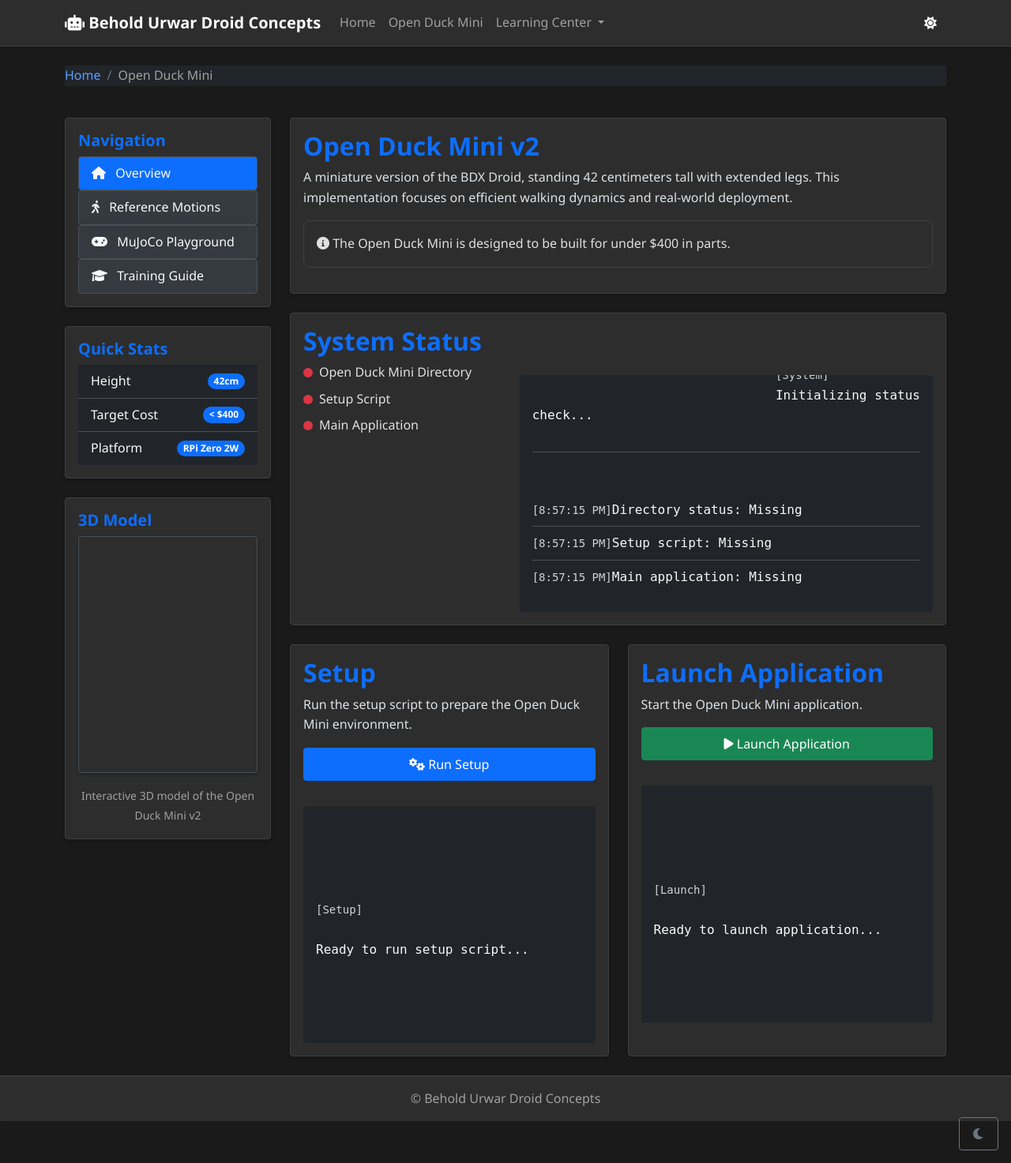
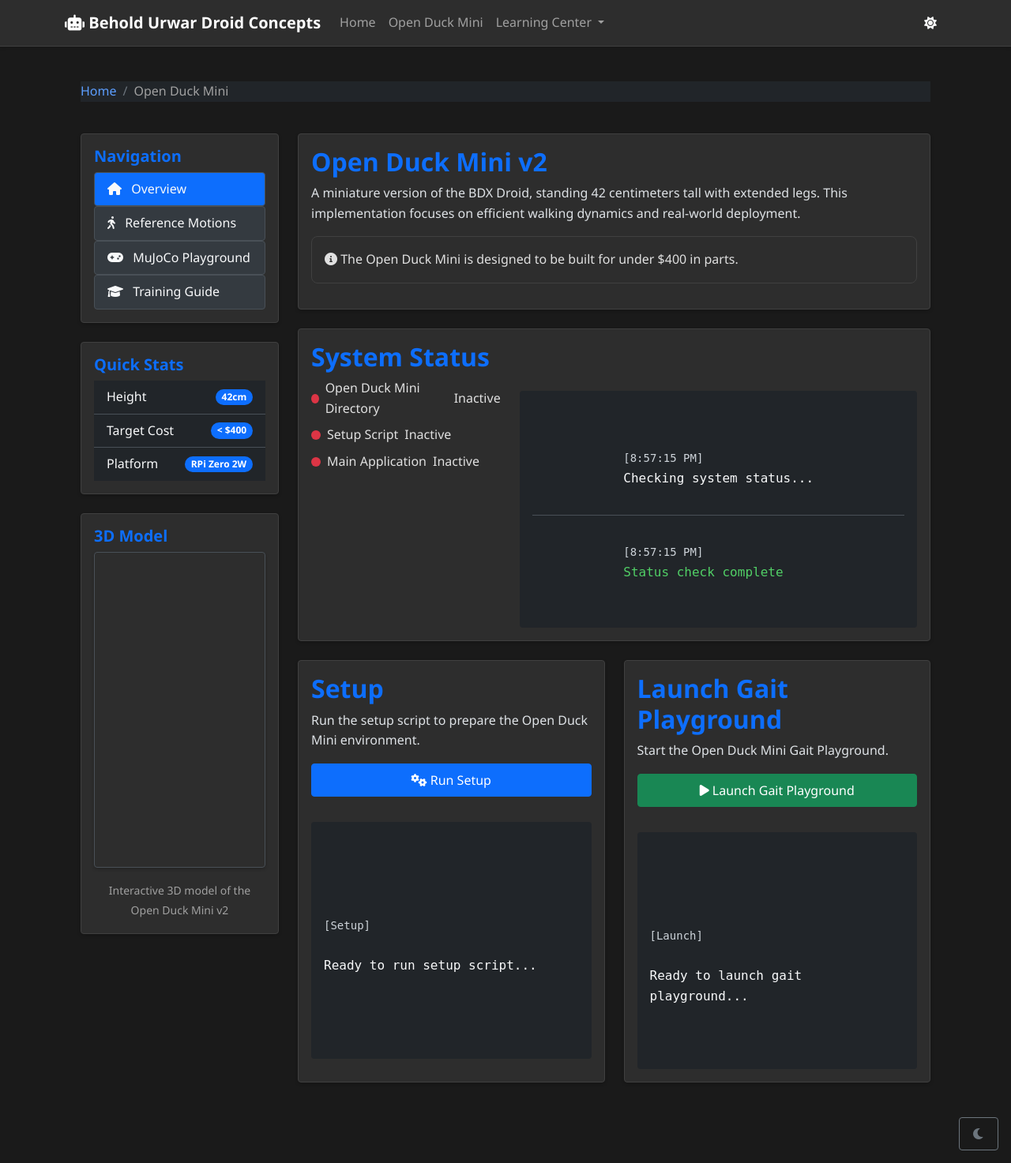
Before and after one commit to Aronnaxx/Behold-Urwar-Droid-Concepts, a Flask app: page /open_duck_mini/ in a window 1280 px wide. Shown: the whole page at 79% size. Run offline with Flask 3, Linux system fonts and the light colour scheme; a map, chart or similar area stays blank; some libraries are stand-ins or nearby versions.

Commit message:
more adds

```diff
--- a/app/routes/open_duck_mini.py
+++ b/app/routes/open_duck_mini.py
@@ -38,44 +38,124 @@
     """
     Endpoint to run the setup for Open Duck Mini.
     """
-    cwd = os.path.join(os.getcwd(), 'submodules', 'open_duck_mini')
+    try:
+        # Install the Open Duck Playground package
+        playground_cwd = os.path.join(os.getcwd(), 'submodules', 'open_duck_playground')
+        reference_motion_cwd = os.path.join(os.getcwd(), 'submodules', 'open_duck_reference_motion_generator')
 
-    # Install the package in development mode
-    stdout, stderr = run_command("pip install -e .", cwd)
+        # Check if directories exist
+        if not os.path.exists(playground_cwd) or not os.path.exists(reference_motion_cwd):
+            return jsonify({
+                'success': False,
+                'error': f'One or more required directories not found:\n{playground_cwd}\n{reference_motion_cwd}'
+            }), 500
 
-    if stderr and "Successfully installed" not in stderr:
-        return jsonify({'success': False, 'error': stderr}), 500
-    return jsonify({'success': True, 'output': stdout})
+        # Install the Open Duck Playground package
+        stdout, stderr = run_command("pip install -e . -v", playground_cwd)
+
+        # Install the Open Duck Reference Motion Generator package
+        stdout, stderr = run_command("pip install -e . -v", reference_motion_cwd)
+
+        # Check installation success - look for both package name formats
+        verify_stdout, verify_stderr = run_command("pip show Open-Duck-Playground", playground_cwd)
+        if "Name: Open-Duck-Playground" not in verify_stdout and "Name: Open_Duck_Playground" not in verify_stdout:
+            return jsonify({
+                'success': False,
+                'error': f'Installation verification failed.\nStdout: {stdout}\nStderr: {stderr}'
+            }), 500
+
+        return jsonify({
+            'success': True,
+            'output': f'Installation successful.\nStdout: {stdout}\nStderr: {stderr}'
+        })
+
+    except Exception as e:
+        return jsonify({
+            'success': False,
+            'error': f'Setup failed with error: {str(e)}'
+        }), 500
 
 @open_duck_mini.route('/launch', methods=['POST'])
 def launch():
     """
-    Endpoint to launch the Open Duck Mini playground.
+    Endpoint to launch the Open Duck Mini gait playground.
     """
-    cwd = os.path.join(os.getcwd(), 'submodules', 'open_duck_playground')
-    stdout, stderr = run_command("python playground/open_duck_mini_v2/runner.py --env joystick --task walk", cwd)
+    cwd = os.path.join(os.getcwd(), 'submodules', 'open_duck_reference_motion_generator')
 
-    if stderr:
-        return jsonify({'success': False, 'error': stderr}), 500
-    return jsonify({'success': True, 'output': stdout})
+    # Add the playground directory to PYTHONPATH
+    env = os.environ.copy()
+    env['PYTHONPATH'] = f"{cwd}:{env.get('PYTHONPATH', '')}"
+
+    try:
+        # First check if the process is already running
+        ps_result = subprocess.run(
+            ["ps", "aux"],
+            capture_output=True,
+            text=True
+        )
+        if "gait_playground.py" in ps_result.stdout:
+            return jsonify({
+                'success': False,
+                'error': 'Application is already running. Please close it before launching again.'
+            }), 400
+
+        # Launch the application with debug output
+        result = subprocess.Popen(
+            ["python", "-u", "open_duck_reference_motion_generator/gait_playground.py", "--duck", "open_duck_mini_v2"],
+            cwd=cwd,
+            env=env,
+            stdout=subprocess.PIPE,
+            stderr=subprocess.PIPE,
+            text=True,
+            bufsize=1
+        )
+
+        # Read initial output to check for immediate errors
+        try:
+            stdout, stderr = result.communicate(timeout=5)
+            if result.returncode is not None and result.returncode != 0:
+                return jsonify({
+                    'success': False,
+                    'error': f'Application failed to start:\n{stderr}'
+                }), 500
+
+            return jsonify({
+                'success': True,
+                'output': f'Application launched successfully.\nOutput: {stdout}\nErrors: {stderr}'
+            })
+
+        except subprocess.TimeoutExpired:
+            # Process is still running (good!)
+            result.kill()  # Kill the process we used for checking
+            return jsonify({
+                'success': True,
+                'output': 'Application launched successfully and is running in the background.'
+            })
+
+    except Exception as e:
+        return jsonify({
+            'success': False,
+            'error': f'Launch failed with error: {str(e)}'
+        }), 500
 
 @open_duck_mini.route('/status', methods=['GET'])
 def status():
     """
     Endpoint to check the status of Open Duck Mini setup and running processes.
     """
-    cwd = os.path.join(os.getcwd(), 'submodules', 'open_duck_mini')
-    playground_dir = os.path.join(os.getcwd(), 'submodules', 'open_duck_playground')
+    playground_cwd = os.path.join(os.getcwd(), 'submodules', 'open_duck_reference_motion_generator')
 
-    # Check if the package is installed
-    stdout, stderr = run_command("pip show mini-bdx", cwd)
-    package_installed = "Name: mini-bdx" in stdout
+    # Check if the package is installed - look for both package name formats
+    stdout, _ = run_command("pip show Open-Duck-Playground", playground_cwd)
+    if "Name: Open-Duck-Playground" not in stdout:
+        stdout, _ = run_command("pip show Open_Duck_Playground", playground_cwd)
+    playground_installed = "Name: Open-Duck-Playground" in stdout or "Name: Open_Duck_Playground" in stdout
 
-    # Check if the playground runner exists
-    runner_file = Path(playground_dir) / 'playground' / 'open_duck_mini_v2' / 'runner.py'
+    # Check if the gait playground file exists
+    playground_file = Path(playground_cwd) / 'open_duck_reference_motion_generator' / 'gait_playground.py'
 
     return jsonify({
-        'setup_file_exists': package_installed,
-        'main_file_exists': runner_file.exists(),
-        'directory_exists': os.path.exists(cwd)
+        'setup_file_exists': playground_installed,
+        'main_file_exists': playground_file.exists(),
+        'directory_exists': os.path.exists(playground_cwd)
     })
--- a/requirements.txt
+++ b/requirements.txt
@@ -1,3 +1,8 @@
 flask==3.0.2
 requests==2.31.0
 python-dotenv==1.0.1
+placo
+placo-utils
+placo-walk-engine
+numpy
+scipy
--- a/templates/base.html
+++ b/templates/base.html
@@ -3,7 +3,7 @@
 <head>
     <meta charset="UTF-8">
     <meta name="viewport" content="width=device-width, initial-scale=1.0">
-    <title>{% block title %}Behold Urwar Droid Concepts{% endblock %}</title>
+    <title>{% block title %}Behold-Urwar Droid Concepts{% endblock %}</title>
     <link href="https://cdn.jsdelivr.net/npm/bootstrap@5.1.3/dist/css/bootstrap.min.css" rel="stylesheet">
     <link href="https://cdnjs.cloudflare.com/ajax/libs/font-awesome/6.0.0/css/all.min.css" rel="stylesheet">
     <link href="{{ url_for('static', filename='css/style.css') }}" rel="stylesheet">
--- a/templates/index.html
+++ b/templates/index.html
@@ -1,6 +1,6 @@
 {% extends "base.html" %}
 
-{% block title %}Duck Droid Concepts - Home{% endblock %}
+{% block title %}Behold-Urwar Droid Concepts - Home{% endblock %}
 
 {% block extra_css %}
 <style>
--- a/templates/open_duck_mini.html
+++ b/templates/open_duck_mini.html
@@ -4,6 +4,20 @@
 
 {% block extra_css %}
 <style>
+    html, body {
+        height: 100%;
+        margin: 0;
+        padding: 0;
+        overflow-x: hidden;
+    }
+    .container-fluid {
+        min-height: 100vh;
+        padding: 0;
+    }
+    .main-content {
+        padding: 20px;
+        min-height: calc(100vh - 56px); /* Adjust based on your navbar height */
+    }
     .status-indicator {
         width: 12px;
         height: 12px;
@@ -106,7 +120,7 @@
     }
     .model-viewer {
         width: 100%;
-        height: 300px;
+        height: 400px;
         background-color: var(--bs-dark);
         border: 1px solid var(--bs-gray-700);
         border-radius: 0.25rem;
@@ -137,6 +151,8 @@
 {% endblock %}
 
 {% block content %}
+<div class="container-fluid">
+    <div class="main-content">
         <div class="row">
             <div class="col-md-12 mb-4">
                 <nav aria-label="breadcrumb">
@@ -296,15 +312,17 @@
                     <div class="col-md-6">
                         <div class="card h-100">
                             <div class="card-body d-flex flex-column">
-                        <h2 class="card-title">Launch Application</h2>
-                        <p class="card-text">Start the Open Duck Mini application.</p>
+                                <h2 class="card-title">Launch Gait Playground</h2>
+                                <p class="card-text">Start the Open Duck Mini Gait Playground.</p>
                                 <button id="launch-btn" class="btn btn-success mb-3">
-                            <i class="fas fa-play"></i> Launch Application
+                                    <i class="fas fa-play"></i> Launch Gait Playground
                                 </button>
                                 <div class="log-output flex-grow-1" id="launch-log" style="min-height: 200px;">
                                     <div class="log-entry">
                                         <span class="log-timestamp">[Launch]</span>
-                                <span class="log-message">Ready to launch application...</span>
+                                        <span class="log-message">Ready to launch gait playground...</span>
+                                    </div>
+                                </div>
                             </div>
                         </div>
                     </div>
@@ -318,100 +336,136 @@
 {% block extra_js %}
 <script type="module" src="https://ajax.googleapis.com/ajax/libs/model-viewer/3.4.0/model-viewer.min.js"></script>
 <script>
-document.addEventListener('DOMContentLoaded', function() {
-    // Check initial status
-    checkStatus();
+    function addLogEntry(logId, message, type = 'info') {
+        const timestamp = new Date().toLocaleTimeString();
+        let messageClass = '';
 
-    // Setup button handler
+        switch(type) {
+            case 'error':
+                messageClass = ' log-error';
+                break;
+            case 'success':
+                messageClass = ' log-success';
+                break;
+            default:
+                messageClass = '';
+        }
+
+        const logEntry = `<div class="log-entry">
+            <span class="log-timestamp">[${timestamp}]</span>
+            <span class="log-message${messageClass}">${message}</span>
+        </div>`;
+        const logElement = document.getElementById(logId);
+        logElement.innerHTML += logEntry;
+        logElement.scrollTop = logElement.scrollHeight;
+    }
+
+    function updateStatusIndicator(id, success) {
+        const indicator = document.getElementById(id);
+        indicator.className = 'status-indicator ' + (success ? 'status-success' : 'status-error');
+
+        // Add status text
+        const statusText = success ? 'Active' : 'Inactive';
+        const parentElement = indicator.parentElement;
+        const statusSpan = parentElement.querySelector('.status-text');
+        if (statusSpan) {
+            statusSpan.textContent = statusText;
+        } else {
+            const span = document.createElement('span');
+            span.className = 'status-text ms-2';
+            span.textContent = statusText;
+            parentElement.appendChild(span);
+        }
+    }
+
+    async function checkStatus() {
+        addLogEntry('status-log', 'Checking system status...');
+        try {
+            const response = await fetch('{{ url_for("open_duck_mini.status") }}');
+            const data = await response.json();
+
+            updateStatusIndicator('directory-status', data.directory_exists);
+            updateStatusIndicator('setup-status', data.setup_file_exists);
+            updateStatusIndicator('main-status', data.main_file_exists);
+
+            addLogEntry('status-log', 'Status check complete', 'success');
+            return data;
+        } catch (error) {
+            addLogEntry('status-log', `Error checking status: ${error}`, 'error');
+            console.error('Error checking status:', error);
+            return null;
+        }
+    }
+
     document.getElementById('setup-btn').addEventListener('click', async function() {
-        const log = document.getElementById('setup-log');
-        addLogEntry(log, 'Starting setup process...', 'info');
+        this.disabled = true;
+        addLogEntry('setup-log', 'Starting setup process...');
 
         try {
-            const response = await fetch('/open_duck_mini/setup', {
+            const response = await fetch('{{ url_for("open_duck_mini.setup") }}', {
                 method: 'POST'
             });
             const data = await response.json();
 
             if (data.success) {
-                addLogEntry(log, 'Setup completed successfully!', 'success');
-                addLogEntry(log, data.output, 'info');
-                checkStatus(); // Refresh status
+                addLogEntry('setup-log', 'Setup completed successfully.', 'success');
+                if (data.output) {
+                    addLogEntry('setup-log', data.output);
+                }
+                await checkStatus();
             } else {
-                addLogEntry(log, 'Setup failed: ' + data.error, 'error');
+                addLogEntry('setup-log', `Setup failed: ${data.error}`, 'error');
             }
         } catch (error) {
-            addLogEntry(log, 'Error running setup: ' + error, 'error');
+            addLogEntry('setup-log', `Error during setup: ${error}`, 'error');
         }
+
+        this.disabled = false;
     });
 
-    // Launch button handler
     document.getElementById('launch-btn').addEventListener('click', async function() {
-        const log = document.getElementById('launch-log');
-        addLogEntry(log, 'Starting application launch...', 'info');
+        this.disabled = true;
+        addLogEntry('launch-log', 'Starting application launch...');
 
         try {
-            const response = await fetch('/open_duck_mini/launch', {
+            const response = await fetch('{{ url_for("open_duck_mini.launch") }}', {
                 method: 'POST'
             });
             const data = await response.json();
 
             if (data.success) {
-                addLogEntry(log, 'Application launched successfully!', 'success');
-                addLogEntry(log, data.output, 'info');
+                addLogEntry('launch-log', 'Application launched successfully.', 'success');
+                if (data.output) {
+                    addLogEntry('launch-log', data.output);
+                }
+                // Start polling for application status
+                startStatusPolling();
+
+                // Open the playground in a new window
+                window.open('{{ url_for("playground.view_playground", duck_type="open_duck_mini_v2") }}', '_blank');
             } else {
-                addLogEntry(log, 'Launch failed: ' + data.error, 'error');
+                addLogEntry('launch-log', `Launch failed: ${data.error}`, 'error');
             }
         } catch (error) {
-            addLogEntry(log, 'Error launching application: ' + error, 'error');
+            addLogEntry('launch-log', `Error during launch: ${error}`, 'error');
         }
+
+        this.disabled = false;
     });
 
-    // Status check function
-    async function checkStatus() {
-        const log = document.getElementById('status-log');
-        try {
-            const response = await fetch('/open_duck_mini/status');
-            const data = await response.json();
+    let statusPollingInterval;
 
-            // Update status indicators
-            updateStatusIndicator('directory-status', data.directory_exists);
-            updateStatusIndicator('setup-status', data.setup_file_exists);
-            updateStatusIndicator('main-status', data.main_file_exists);
-
-            // Add status log entries
-            addLogEntry(log, `Directory status: ${data.directory_exists ? 'Found' : 'Missing'}`, 'info');
-            addLogEntry(log, `Setup script: ${data.setup_file_exists ? 'Found' : 'Missing'}`, 'info');
-            addLogEntry(log, `Main application: ${data.main_file_exists ? 'Found' : 'Missing'}`, 'info');
-        } catch (error) {
-            addLogEntry(log, 'Error checking status: ' + error, 'error');
-        }
+    function startStatusPolling() {
+        // Clear any existing polling
+        if (statusPollingInterval) {
+            clearInterval(statusPollingInterval);
         }
 
-    // Helper function to update status indicators
-    function updateStatusIndicator(id, exists) {
-        const indicator = document.getElementById(id);
-        indicator.className = `status-indicator ${exists ? 'status-success' : 'status-error'}`;
+        // Poll status every 5 seconds
+        statusPollingInterval = setInterval(checkStatus, 5000);
     }
 
-    // Helper function to add log entries
-    function addLogEntry(logElement, message, type = 'info') {
-        const entry = document.createElement('div');
-        entry.className = 'log-entry';
-
-        const timestamp = document.createElement('span');
-        timestamp.className = 'log-timestamp';
-        timestamp.textContent = `[${new Date().toLocaleTimeString()}]`;
-
-        const messageSpan = document.createElement('span');
-        messageSpan.className = `log-message log-${type}`;
-        messageSpan.textContent = message;
-
-        entry.appendChild(timestamp);
-        entry.appendChild(messageSpan);
-        logElement.appendChild(entry);
-        logElement.scrollTop = logElement.scrollHeight;
-    }
-});
+    // Check status on page load
+    checkStatus();
 </script>
 {% endblock %}
```
Also changed, not shown: 1 other file. Lines whose indentation alone changed are shown as unchanged.
